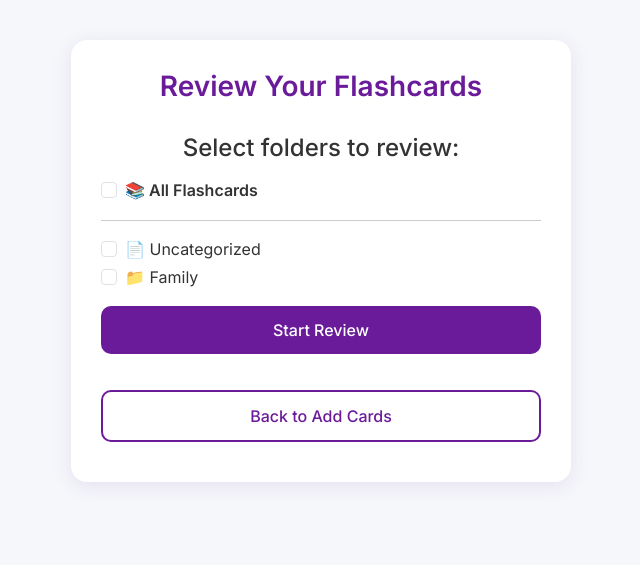
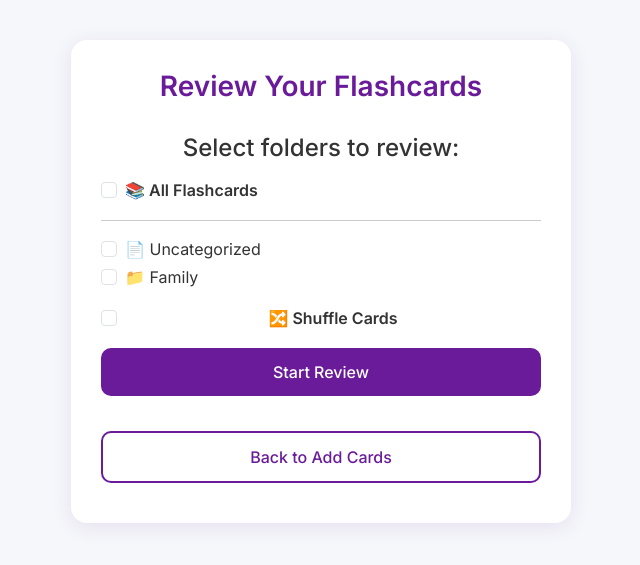
Before and after one commit to senakathy/FlashcardApp, a Flask app: page /review in a window 1280 px wide. Shown: the top 565 px of the page, without its empty margins (319-959 px from the left). Run offline with Flask 3, Linux system fonts and the light colour scheme.

Commit message:
Add option to shuffle flashcards during review sessions
Introduces a shuffle option in the review form and shuffles the flashcards in `main.py` if the option is selected.

Replit-Commit-Author: Agent
Replit-Commit-Session-Id: 113bc2d9-a300-48e6-b037-9d6611f57268
Replit-Commit-Checkpoint-Type: full_checkpoint
Replit-Commit-Screenshot-Url: https://storage.googleapis.com/screenshot-production-us-central1/344f60af-72fa-46d7-afe4-e6e8d1e00bbd/113bc2d9-a300-48e6-b037-9d6611f57268/VIZSh5L

```diff
--- a/main.py
+++ b/main.py
@@ -96,6 +96,7 @@ def review():
     if request.method == 'POST':
         # Get selected folders from form
         selected_folders = request.form.getlist('selected_folders')
+        shuffle_cards = request.form.get('shuffle', '') == 'on'
         flashcards = []
 
         if 'all' in selected_folders:
@@ -112,6 +113,11 @@ def review():
                         if folder['id'] == folder_id:
                             flashcards.extend(folder['flashcards'])
                             break
+
+        # Shuffle if requested
+        if shuffle_cards and flashcards:
+            import random
+            random.shuffle(flashcards)
 
         current_index = 0
         return render_template('review.html', flashcards=flashcards, current_index=current_index,
--- a/templates/review.html
+++ b/templates/review.html
@@ -86,6 +86,12 @@
                         </div>
                         {% endfor %}
                     </div>
+                    <div class="form-check mb-3" style="text-align: center;">
+                        <input class="form-check-input" type="checkbox" name="shuffle" id="shuffle_cards">
+                        <label class="form-check-label" for="shuffle_cards">
+                            <strong>🔀 Shuffle Cards</strong>
+                        </label>
+                    </div>
                     <button type="submit" class="btn btn-primary">Start Review</button>
                 </form>
                 <br>
```
